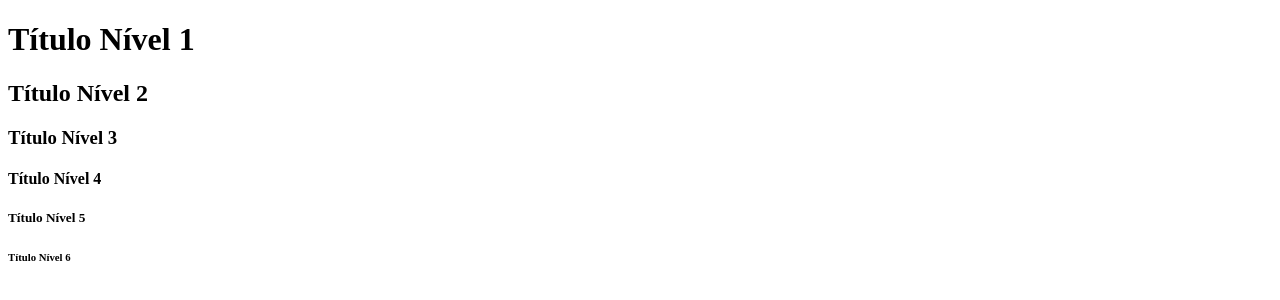
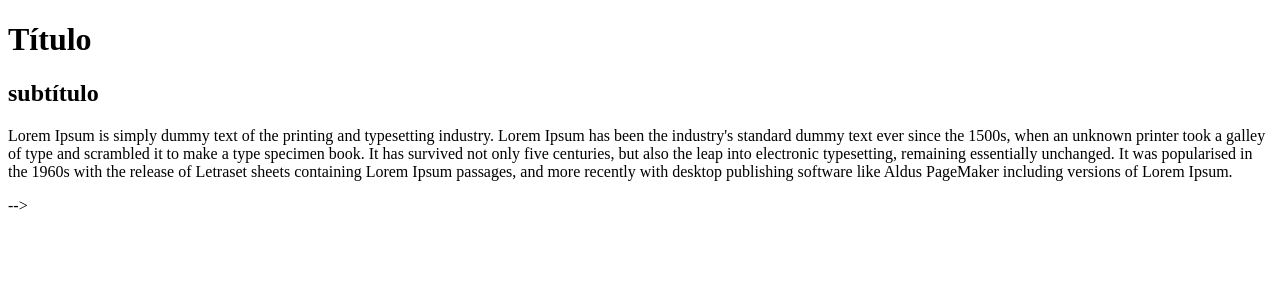
Before and after one commit to Guuhmenezes/tituloseparagrafos, a plain HTML site: page tituloseparagrafos.html in a window 1280 px wide. Drawn offline with Linux system fonts and the light colour scheme.

Commit message:
titulos e paragrafos

```diff
--- a/tituloseparagrafos.html
+++ b/tituloseparagrafos.html
@@ -5,11 +5,12 @@
         <title>Títulos e Páragrafos</title>
     </head>
     <body>
-        <h1>Título Nível 1</h1>
-        <h2>Título Nível 2</h2>
-        <h3>Título Nível 3</h3>
+        <h1>Título</h1>
+        <h2>subtítulo</h2>
+        <p>Lorem Ipsum is simply dummy text of the printing and typesetting industry. Lorem Ipsum has been the industry's standard dummy text ever since the 1500s, when an unknown printer took a galley of type and scrambled it to make a type specimen book. It has survived not only five centuries, but also the leap into electronic typesetting, remaining essentially unchanged. It was popularised in the 1960s with the release of Letraset sheets containing Lorem Ipsum passages, and more recently with desktop publishing software like Aldus PageMaker including versions of Lorem Ipsum.</p>
+        <!-- <h3>Título Nível 3</h3>
         <h4>Título Nível 4</h4>
         <h5>Título Nível 5</h5>
-        <h6>Título Nível 6</h6>
+        <h6>Título Nível 6</h6> --> -->
     </body>
 </html>
```
